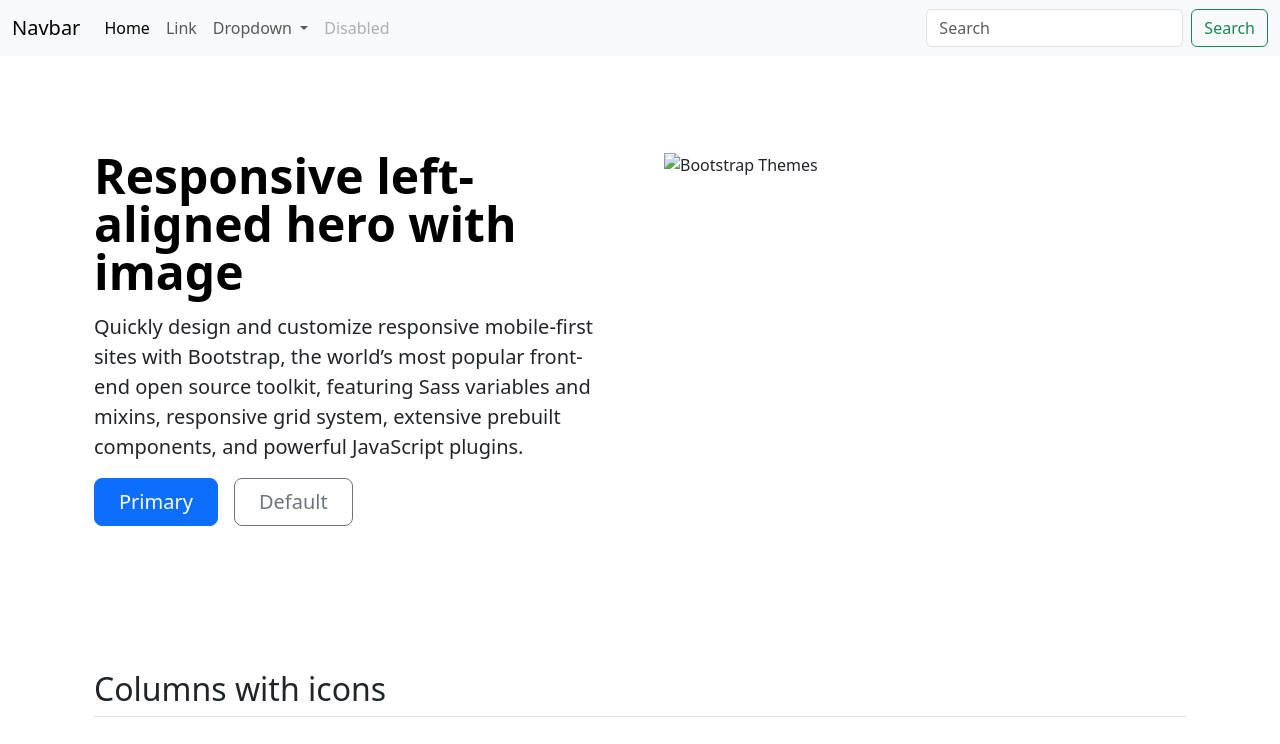
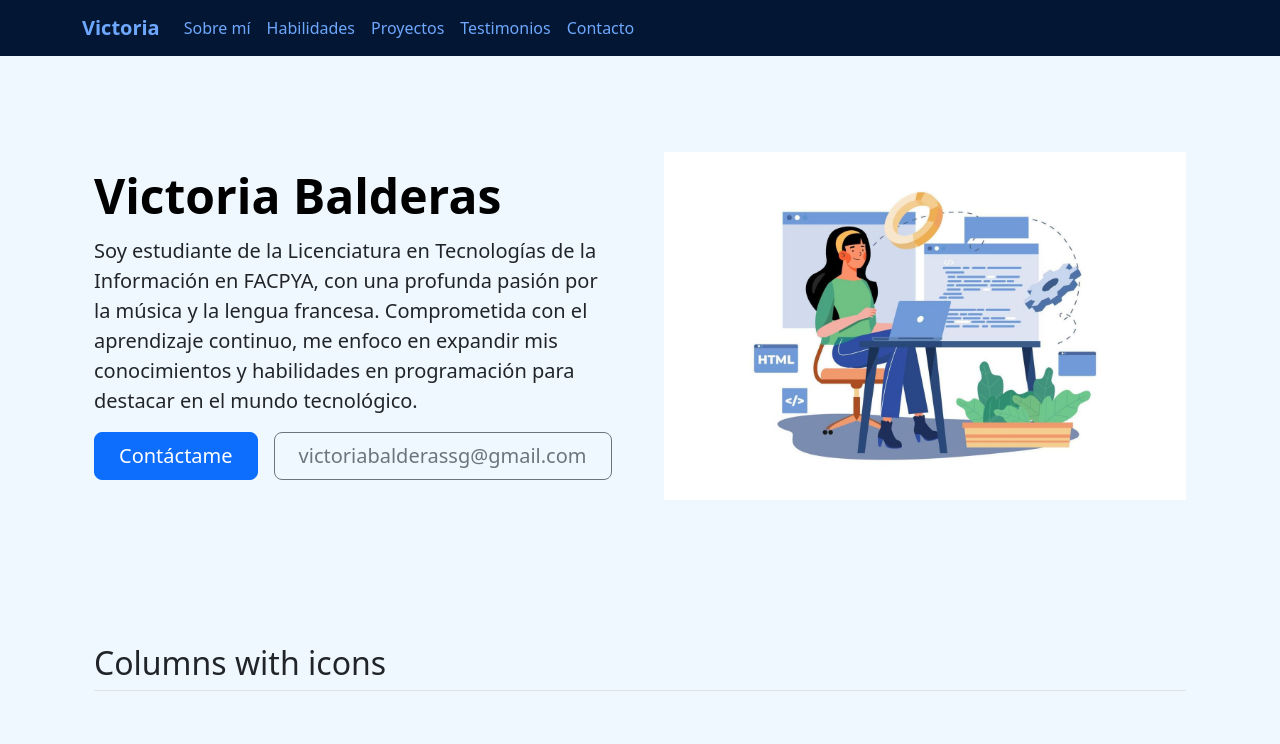
Before and after one commit to victoriabalderas/portafolio-b7-g1, a plain HTML site: page index.html in a window 1280 px wide. Shown: the top 744 px of the page. Drawn offline with nearby package versions, Linux system fonts and the light colour scheme.

Commit message:
Edición Sección Presentación
Edición de párrafo, navbar, creación de carpeta assets, clase en css para edición de  la presentación

```diff
--- a/index.html
+++ b/index.html
@@ -7,53 +7,42 @@
   <title> Victoria Balderas </title>
 
 
-    <link rel="stylesheet" href="styles.css">
+
+
   <link href="https://cdn.jsdelivr.net/npm/bootstrap@5.3.3/dist/css/bootstrap.min.css" rel="stylesheet"
     integrity="sha384-QWTKZyjpPEjISv5WaRU9OFeRpok6YctnYmDr5pNlyT2bRjXh0JMhjY6hW+ALEwIH" crossorigin="anonymous">
 
+  <link rel="stylesheet" href="styles.css">
 </head>
 
 <body>
   <!--Cabecera de mi página-->
   <header>
-        <nav class="navbar navbar-expand-lg bg-body-tertiary">
-            <div class="container-fluid">
-                <a class="navbar-brand" href="#">Navbar</a>
-                <button class="navbar-toggler" type="button" data-bs-toggle="collapse"
-                    data-bs-target="#navbarSupportedContent" aria-controls="navbarSupportedContent"
-                    aria-expanded="false" aria-label="Toggle navigation">
+    <nav class="navbar navbar-expand-lg bg-primary-subtle" data-bs-theme="dark">
+      <div class="container">
+        <a class="navbar-brand text-primary-emphasis fw-bolder" href="#">Victoria</a>
+        <button class="navbar-toggler" type="button" data-bs-toggle="collapse" data-bs-target="#navbarSupportedContent"
+          aria-controls="navbarSupportedContent" aria-expanded="false" aria-label="Toggle navigation">
           <span class="navbar-toggler-icon"></span>
         </button>
         <div class="collapse navbar-collapse" id="navbarSupportedContent">
           <ul class="navbar-nav me-auto mb-2 mb-lg-0">
             <li class="nav-item">
-                            <a class="nav-link active" aria-current="page" href="#">Home</a>
+              <a class="nav-link active text-primary-emphasis" aria-current="page" href="presentacion">Sobre mí</a>
             </li>
             <li class="nav-item">
-                            <a class="nav-link" href="#">Link</a>
-                        </li>
-                        <li class="nav-item dropdown">
-                            <a class="nav-link dropdown-toggle" href="#" role="button" data-bs-toggle="dropdown"
-                                aria-expanded="false">
-                                Dropdown
-                            </a>
-                            <ul class="dropdown-menu">
-                                <li><a class="dropdown-item" href="#">Action</a></li>
-                                <li><a class="dropdown-item" href="#">Another action</a></li>
-                                <li>
-                                    <hr class="dropdown-divider">
-                                </li>
-                                <li><a class="dropdown-item" href="#">Something else here</a></li>
-                            </ul>
+              <a class="nav-link text-primary-emphasis" href="habilidades">Habilidades</a>
             </li>
             <li class="nav-item">
-                            <a class="nav-link disabled" aria-disabled="true">Disabled</a>
+              <a class="nav-link text-primary-emphasis" href="proyectos">Proyectos</a>
+            </li>
+            <li class="nav-item">
+              <a class="nav-link text-primary-emphasis" href="Testimonios">Testimonios</a>
+            </li>
+            <li class="nav-item">
+              <a class="nav-link text-primary-emphasis" href="Contacto">Contacto</a>
             </li>
           </ul>
-                    <form class="d-flex" role="search">
-                        <input class="form-control me-2" type="search" placeholder="Search" aria-label="Search">
-                        <button class="btn btn-outline-success" type="submit">Search</button>
-                    </form>
         </div>
       </div>
     </nav>
@@ -61,21 +50,21 @@
 
 
   <main>
-        <section id="presentacion" class="container col-xxl-8 px-4 py-5">
+    <section id="presentacion" class="container col-xxl-8 px-4 py-5 h-75">
       <div class="row flex-lg-row-reverse align-items-center g-5 py-5">
         <div class="col-10 col-sm-8 col-lg-6">
-                    <img src="bootstrap-themes.png" class="d-block mx-lg-auto img-fluid" alt="Bootstrap Themes"
-                        width="700" height="500" loading="lazy">
+          <img src="assets/woman.jpg" class="d-block mx-lg-auto img-fluid" alt="Bootstrap Themes" width="700"
+            height="500" loading="lazy">
         </div>
         <div class="col-lg-6">
-                    <h1 class="display-5 fw-bold text-body-emphasis lh-1 mb-3">Responsive left-aligned hero with image
+          <h1 class="display-5 fw-bold text-body-emphasis lh-1 mb-3"> Victoria Balderas
           </h1>
-                    <p class="lead">Quickly design and customize responsive mobile-first sites with Bootstrap, the
-                        world’s most popular front-end open source toolkit, featuring Sass variables and mixins,
-                        responsive grid system, extensive prebuilt components, and powerful JavaScript plugins.</p>
+          <p class="lead fw-normal">Soy estudiante de la Licenciatura en Tecnologías de la Información en FACPYA, con una profunda
+            pasión por la música y la lengua francesa. Comprometida con el aprendizaje continuo, me enfoco en expandir
+            mis conocimientos y habilidades en programación para destacar en el mundo tecnológico.</p>
           <div class="d-grid gap-2 d-md-flex justify-content-md-start">
-                        <button type="button" class="btn btn-primary btn-lg px-4 me-md-2">Primary</button>
-                        <button type="button" class="btn btn-outline-secondary btn-lg px-4">Default</button>
+            <button type="button" class="btn btn-primary btn-lg px-4 me-md-2">Contáctame</button>
+            <button type="button" class="btn btn-outline-secondary btn-lg px-4">victoriabalderassg@gmail.com</button>
           </div>
         </div>
       </div>
@@ -141,23 +130,29 @@
 
 
     <section id="proyectos" class="container px-4 py-5">
-            <h2 class="pb-2 border-bottom">Custom cards</h2>
+      <h2 id="proyectos" class="pb-2 border-bottom">Custom cards</h2>
 
       <div class="row row-cols-1 row-cols-lg-3 align-items-stretch g-4 py-5">
         <div class="col">
-                <div class="card card-cover h-100 overflow-hidden text-bg-dark rounded-4 shadow-lg" style="background-image: url('unsplash-photo-1.jpg');">
+          <div class="card card-cover h-100 overflow-hidden text-bg-dark rounded-4 shadow-lg"
+            style="background-image: url('unsplash-photo-1.jpg');">
             <div class="d-flex flex-column h-100 p-5 pb-3 text-white text-shadow-1">
               <h3 class="pt-5 mt-5 mb-4 display-6 lh-1 fw-bold">Short title, long jacket</h3>
               <ul class="d-flex list-unstyled mt-auto">
                 <li class="me-auto">
-                        <img src="https://github.com/twbs.png" alt="Bootstrap" width="32" height="32" class="rounded-circle border border-white">
+                  <img src="https://github.com/twbs.png" alt="Bootstrap" width="32" height="32"
+                    class="rounded-circle border border-white">
                 </li>
                 <li class="d-flex align-items-center me-3">
-                        <svg class="bi me-2" width="1em" height="1em"><use xlink:href="#geo-fill"></use></svg>
+                  <svg class="bi me-2" width="1em" height="1em">
+                    <use xlink:href="#geo-fill"></use>
+                  </svg>
                   <small>Earth</small>
                 </li>
                 <li class="d-flex align-items-center">
-                        <svg class="bi me-2" width="1em" height="1em"><use xlink:href="#calendar3"></use></svg>
+                  <svg class="bi me-2" width="1em" height="1em">
+                    <use xlink:href="#calendar3"></use>
+                  </svg>
                   <small>3d</small>
                 </li>
               </ul>
@@ -166,19 +161,25 @@
         </div>
 
         <div class="col">
-                <div class="card card-cover h-100 overflow-hidden text-bg-dark rounded-4 shadow-lg" style="background-image: url('unsplash-photo-2.jpg');">
+          <div class="card card-cover h-100 overflow-hidden text-bg-dark rounded-4 shadow-lg"
+            style="background-image: url('unsplash-photo-2.jpg');">
             <div class="d-flex flex-column h-100 p-5 pb-3 text-white text-shadow-1">
               <h3 class="pt-5 mt-5 mb-4 display-6 lh-1 fw-bold">Much longer title that wraps to multiple lines</h3>
               <ul class="d-flex list-unstyled mt-auto">
                 <li class="me-auto">
-                        <img src="https://github.com/twbs.png" alt="Bootstrap" width="32" height="32" class="rounded-circle border border-white">
+                  <img src="https://github.com/twbs.png" alt="Bootstrap" width="32" height="32"
+                    class="rounded-circle border border-white">
                 </li>
                 <li class="d-flex align-items-center me-3">
-                        <svg class="bi me-2" width="1em" height="1em"><use xlink:href="#geo-fill"></use></svg>
+                  <svg class="bi me-2" width="1em" height="1em">
+                    <use xlink:href="#geo-fill"></use>
+                  </svg>
                   <small>Pakistan</small>
                 </li>
                 <li class="d-flex align-items-center">
-                        <svg class="bi me-2" width="1em" height="1em"><use xlink:href="#calendar3"></use></svg>
+                  <svg class="bi me-2" width="1em" height="1em">
+                    <use xlink:href="#calendar3"></use>
+                  </svg>
                   <small>4d</small>
                 </li>
               </ul>
@@ -187,19 +188,25 @@
         </div>
 
         <div class="col">
-                <div class="card card-cover h-100 overflow-hidden text-bg-dark rounded-4 shadow-lg" style="background-image: url('unsplash-photo-3.jpg');">
+          <div class="card card-cover h-100 overflow-hidden text-bg-dark rounded-4 shadow-lg"
+            style="background-image: url('unsplash-photo-3.jpg');">
             <div class="d-flex flex-column h-100 p-5 pb-3 text-shadow-1">
               <h3 class="pt-5 mt-5 mb-4 display-6 lh-1 fw-bold">Another longer title belongs here</h3>
               <ul class="d-flex list-unstyled mt-auto">
                 <li class="me-auto">
-                        <img src="https://github.com/twbs.png" alt="Bootstrap" width="32" height="32" class="rounded-circle border border-white">
+                  <img src="https://github.com/twbs.png" alt="Bootstrap" width="32" height="32"
+                    class="rounded-circle border border-white">
                 </li>
                 <li class="d-flex align-items-center me-3">
-                        <svg class="bi me-2" width="1em" height="1em"><use xlink:href="#geo-fill"></use></svg>
+                  <svg class="bi me-2" width="1em" height="1em">
+                    <use xlink:href="#geo-fill"></use>
+                  </svg>
                   <small>California</small>
                 </li>
                 <li class="d-flex align-items-center">
-                        <svg class="bi me-2" width="1em" height="1em"><use xlink:href="#calendar3"></use></svg>
+                  <svg class="bi me-2" width="1em" height="1em">
+                    <use xlink:href="#calendar3"></use>
+                  </svg>
                   <small>5d</small>
                 </li>
               </ul>
@@ -213,13 +220,19 @@
     <section id="Testimonios">
       <div id="myCarousel" class="carousel slide mb-6" data-bs-ride="carousel">
         <div class="carousel-indicators">
-                  <button type="button" data-bs-target="#myCarousel" data-bs-slide-to="0" class="" aria-label="Slide 1"></button>
-                  <button type="button" data-bs-target="#myCarousel" data-bs-slide-to="1" aria-label="Slide 2" class=""></button>
-                  <button type="button" data-bs-target="#myCarousel" data-bs-slide-to="2" aria-label="Slide 3" class="active" aria-current="true"></button>
+          <button type="button" data-bs-target="#myCarousel" data-bs-slide-to="0" class=""
+            aria-label="Slide 1"></button>
+          <button type="button" data-bs-target="#myCarousel" data-bs-slide-to="1" aria-label="Slide 2"
+            class=""></button>
+          <button type="button" data-bs-target="#myCarousel" data-bs-slide-to="2" aria-label="Slide 3" class="active"
+            aria-current="true"></button>
         </div>
         <div class="carousel-inner">
           <div class="carousel-item">
-                    <svg class="bd-placeholder-img" width="100%" height="100%" xmlns="http://www.w3.org/2000/svg" aria-hidden="true" preserveAspectRatio="xMidYMid slice" focusable="false"><rect width="100%" height="100%" fill="var(--bs-secondary-color)"></rect></svg>
+            <svg class="bd-placeholder-img" width="100%" height="100%" xmlns="http://www.w3.org/2000/svg"
+              aria-hidden="true" preserveAspectRatio="xMidYMid slice" focusable="false">
+              <rect width="100%" height="100%" fill="var(--bs-secondary-color)"></rect>
+            </svg>
             <div class="container">
               <div class="carousel-caption text-start">
                 <h1>Example headline.</h1>
@@ -229,7 +242,10 @@
             </div>
           </div>
           <div class="carousel-item">
-                    <svg class="bd-placeholder-img" width="100%" height="100%" xmlns="http://www.w3.org/2000/svg" aria-hidden="true" preserveAspectRatio="xMidYMid slice" focusable="false"><rect width="100%" height="100%" fill="var(--bs-secondary-color)"></rect></svg>
+            <svg class="bd-placeholder-img" width="100%" height="100%" xmlns="http://www.w3.org/2000/svg"
+              aria-hidden="true" preserveAspectRatio="xMidYMid slice" focusable="false">
+              <rect width="100%" height="100%" fill="var(--bs-secondary-color)"></rect>
+            </svg>
             <div class="container">
               <div class="carousel-caption">
                 <h1>Another example headline.</h1>
@@ -239,7 +255,10 @@
             </div>
           </div>
           <div class="carousel-item active">
-                    <svg class="bd-placeholder-img" width="100%" height="100%" xmlns="http://www.w3.org/2000/svg" aria-hidden="true" preserveAspectRatio="xMidYMid slice" focusable="false"><rect width="100%" height="100%" fill="var(--bs-secondary-color)"></rect></svg>
+            <svg class="bd-placeholder-img" width="100%" height="100%" xmlns="http://www.w3.org/2000/svg"
+              aria-hidden="true" preserveAspectRatio="xMidYMid slice" focusable="false">
+              <rect width="100%" height="100%" fill="var(--bs-secondary-color)"></rect>
+            </svg>
             <div class="container">
               <div class="carousel-caption text-end">
                 <h1>One more for good measure.</h1>
@@ -265,7 +284,7 @@
   </main>
 
 
-    <footer class="py-3 my-4">
+  <footer id="Contacto" class="py-3 my-4">
     <ul class="nav justify-content-center border-bottom pb-3 mb-3">
       <li class="nav-item"><a href="#" class="nav-link px-2 text-body-secondary">Home</a></li>
       <li class="nav-item"><a href="#" class="nav-link px-2 text-body-secondary">Features</a></li>
@@ -284,6 +303,7 @@
   <script src="https://cdn.jsdelivr.net/npm/bootstrap@5.3.3/dist/js/bootstrap.bundle.min.js"
     integrity="sha384-YvpcrYf0tY3lHB60NNkmXc5s9fDVZLESaAA55NDzOxhy9GkcIdslK1eN7N6jIeHz"
     crossorigin="anonymous"></script>
+
 </body>
 
 </html>
--- a/styles.css
+++ b/styles.css
@@ -1,3 +1,9 @@
 body {
     background-color: aliceblue;
 }
+
+#presentacion {
+    height: 88vh;
+    display: flex;
+    justify-content: center;
+}
```
Also changed, not shown: assets/mujerprogra.jpg (added), assets/woman.jpg (added). Lines whose indentation alone changed are shown as unchanged.
